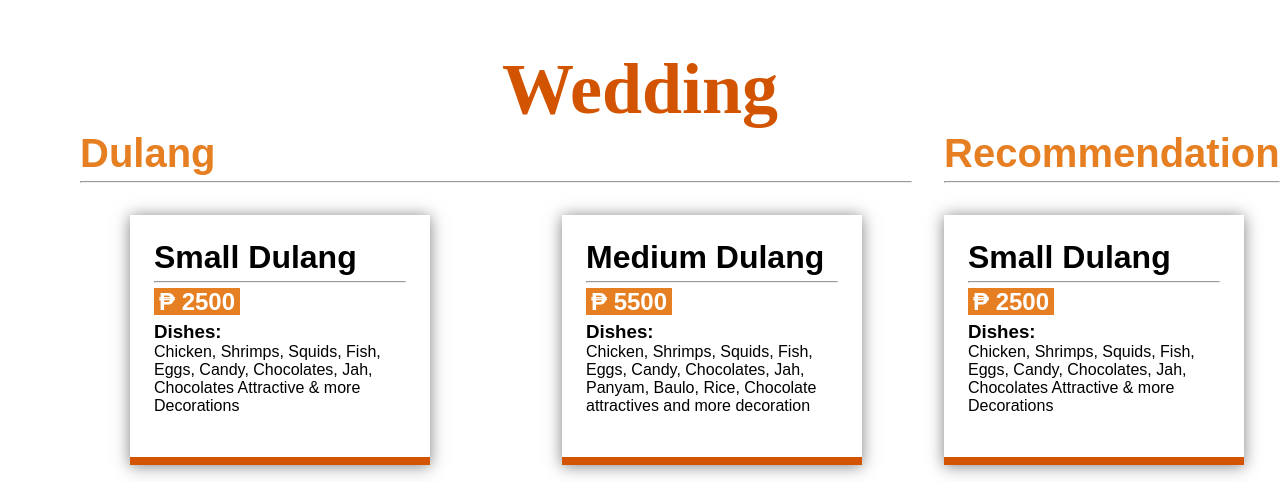
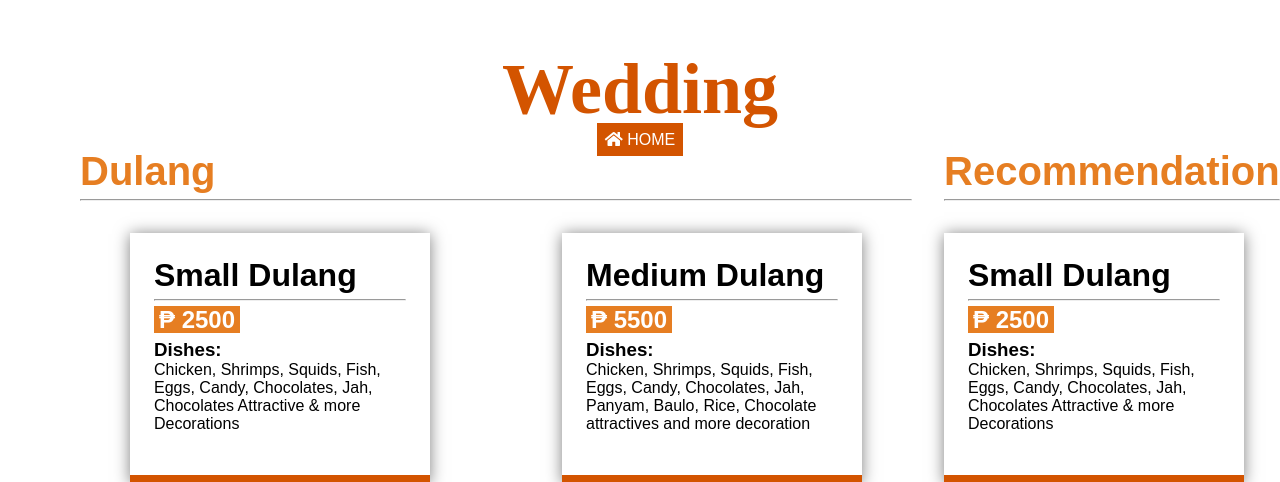
Before and after one commit to LukeGibran/dulang, a PHP site: page /dist/wedding.php in a window 1280 px wide. Shown: the top 482 px of the page. Run offline with PHP 8.4, Linux system fonts and the light colour scheme; data comes from the database, SQL or seed files in the repository.

Commit message:
Small changes in the UI:

```diff
--- a/dist/catering.php
+++ b/dist/catering.php
@@ -51,6 +51,9 @@
 <body >
     <main id="event">
         <h1 class="event-title">Catering</h1>
+        <div class="home-link">
+           <a href="index.php" class='btn-home' name="order-submit"><i class="fas fa-home"></i> HOME</a>
+        </div>
         <form action="user_info.php" method="get">
         <div class="choose">
             <div class="menu-choose">
--- a/dist/packlunch.php
+++ b/dist/packlunch.php
@@ -121,7 +121,9 @@ if($result_r = mysqli_query($conn, $rec)){
                 <option value="oblong">Oblong</option>
                 <option value="rectangle">Rectangle</option>
             </select>
-            <button type="submit" class='btn-sub' name="type-sub">Submit</button>
+            <button type="submit" class='btn-sub' name="type-sub">Choose</button>
+            <a href="index.php" class='btn-sub' name="order-submit"><i class="fas fa-home"></i></a>
+
         </form>
         <form action="user_info.php" method="get">
         <div class="choose">
--- a/dist/scripts/database/db.php
+++ b/dist/scripts/database/db.php
@@ -1,8 +1,8 @@
 <?php
 
 $server = 'localhost';
-$username = 'luke';
-$password = '123abc';
+$username = 'root';
+$password = '';
 $database = 'dulang';
 
 $conn = mysqli_connect($server, $username, $password, $database);
--- a/dist/wedding.php
+++ b/dist/wedding.php
@@ -52,6 +52,9 @@
 <body >
     <main id="event">
         <h1 class="event-title">Wedding</h1>
+        <div class="home-link">
+           <a href="index.php" class='btn-home' name="order-submit"><i class="fas fa-home"></i> HOME</a>
+        </div>
         <form action="user_info.php" method="get">
         <div class="choose">
             <div class="main-choose">
--- a/sass/_events.scss
+++ b/sass/_events.scss
@@ -24,8 +24,24 @@
   .event-title {
     align-self: center;
     font-size: 4.5rem;
-    font-family: 'Dancing Script';
+    font-family: "Dancing Script";
     color: $primary_dark;
+  }
+
+  .home-link {
+    align-self: center;
+    .btn-home {
+      color: #fff;
+      padding: 5px;
+      background: $primary_dark;
+      border: 3px solid $primary_dark;
+      text-decoration: none;
+      &:hover {
+        background: #fff;
+        color: $primary_dark;
+        border: 3px solid $primary_dark;
+      }
+    }
   }
 
   .event-type {
@@ -105,7 +121,7 @@
           opacity: 0.8;
         }
 
-        input[type='radio'] {
+        input[type="radio"] {
           display: none;
         }
 
@@ -173,7 +189,7 @@
           opacity: 0;
         }
 
-        input[type='radio'] {
+        input[type="radio"] {
           display: none;
         }
 
```
Also changed, not shown: dist/choose.php (+6 -9 lines), dist/css/main.css, 1 other file.
